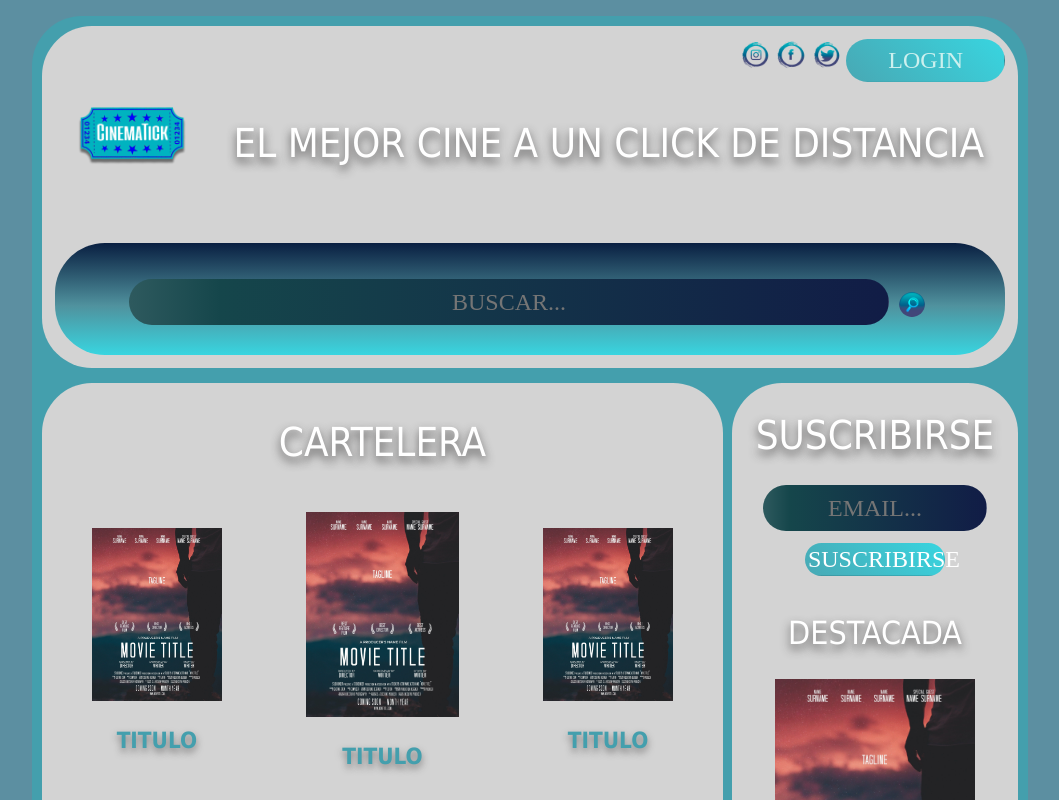
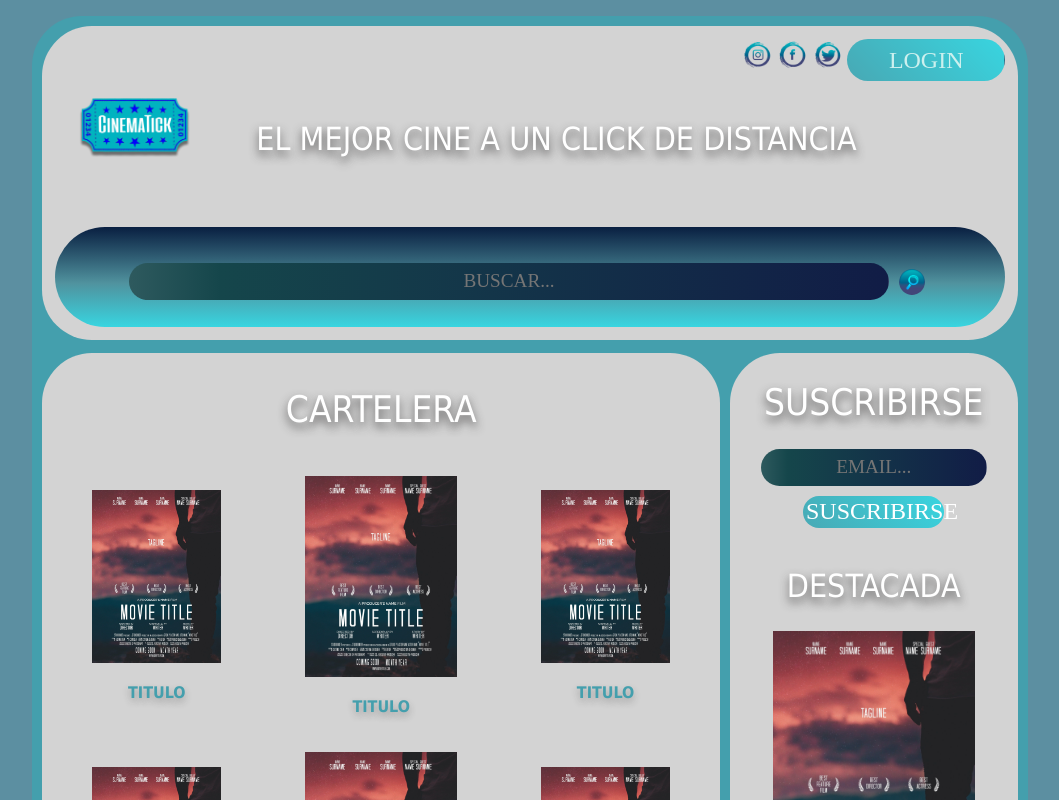
Before and after one commit to Maurialva/CinematickV2, a Svelte app: page / in a window 1280 px wide. Shown: the top 800 px of the page, without its empty margins (110-1169 px from the left). Built offline with nearby package versions, Linux system fonts and the light colour scheme.

Commit message:
tamaños acomodados mas o menos

```diff
--- a/public/global.css
+++ b/public/global.css
@@ -83,8 +83,8 @@ h3{
 	text-transform: uppercase;
 	font-family: 'Tahoma', cursive;
 	text-align: center;
-	font-size: 140%;
-	text-shadow:0px 4px 7px rgba(41, 39, 39, 0.50) ;
+	font-size: 100%;
+	text-shadow:0px 4px 7px rgba(41, 39, 39, 0.30) ;
 
 
 }
--- a/src/App.svelte
+++ b/src/App.svelte
@@ -112,7 +112,7 @@ function clickbutton() {
 		text-transform: uppercase;
 		font-family: 'Tahoma', cursive;
 		text-align: center;
-		font-size: 250%;
+		font-size: 230%;
 		font-weight: 1;
 		text-shadow:0px 5px 10px rgba(41, 39, 39, 0.76) ;
 	}
--- a/src/Customhead.svelte
+++ b/src/Customhead.svelte
@@ -23,12 +23,12 @@ function clickbutton() {
             LOGIN
         </CustomButton>
          </div>
-         <h1>el mejor cine a un click de distancia &nbsp;&nbsp;&nbsp;&nbsp;&nbsp;&nbsp;&nbsp;&nbsp;&nbsp;&nbsp;&nbsp;
+         <h2>el mejor cine a un click de distancia &nbsp;&nbsp;&nbsp;&nbsp;&nbsp;&nbsp;&nbsp;&nbsp;&nbsp;&nbsp;&nbsp;
             &nbsp;&nbsp;&nbsp;&nbsp;&nbsp;&nbsp;&nbsp;&nbsp;&nbsp;
             &nbsp;&nbsp;&nbsp;
-            &nbsp;&nbsp;&nbsp;&nbsp;
             &nbsp;&nbsp;
-         </h1> </td>
+
+         </h2> </td>
     </tr>
     <tr>
         <td colspan="2">
--- a/src/Customtextinput.svelte
+++ b/src/Customtextinput.svelte
@@ -19,7 +19,7 @@ export let texto,txnom;
 		color: rgb(255, 255, 255);
 		border-radius: 50px;
 		width:80%;
-        font-size: 150%;
+        font-size: 120%;
 		}
 
 	input:focus {  border-image: #000000;
--- a/src/Searchconteiner.svelte
+++ b/src/Searchconteiner.svelte
@@ -27,7 +27,7 @@ import Searchicon from './Searchicon.svelte';
 		color: rgb(255, 255, 255);
 		border-radius: 50px;
 		width:80%;
-        font-size: 150%;
+        font-size: 120%;
 		}
 
 	input:focus {  border-image: #000000;
```
